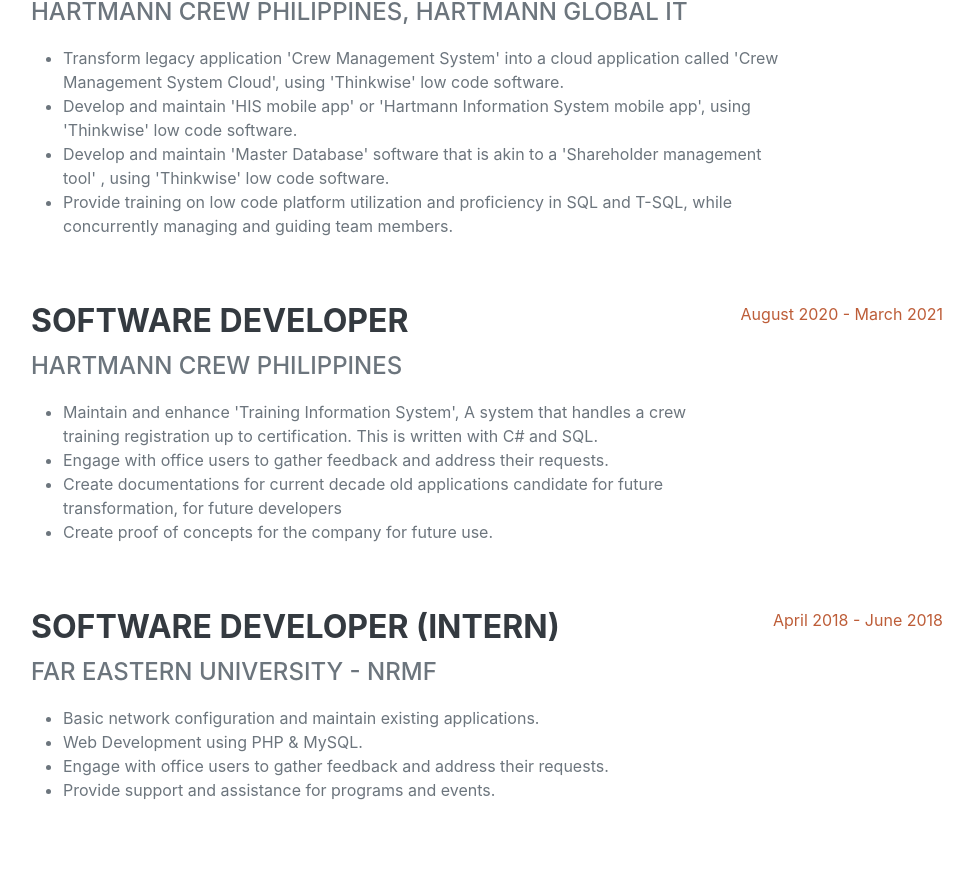
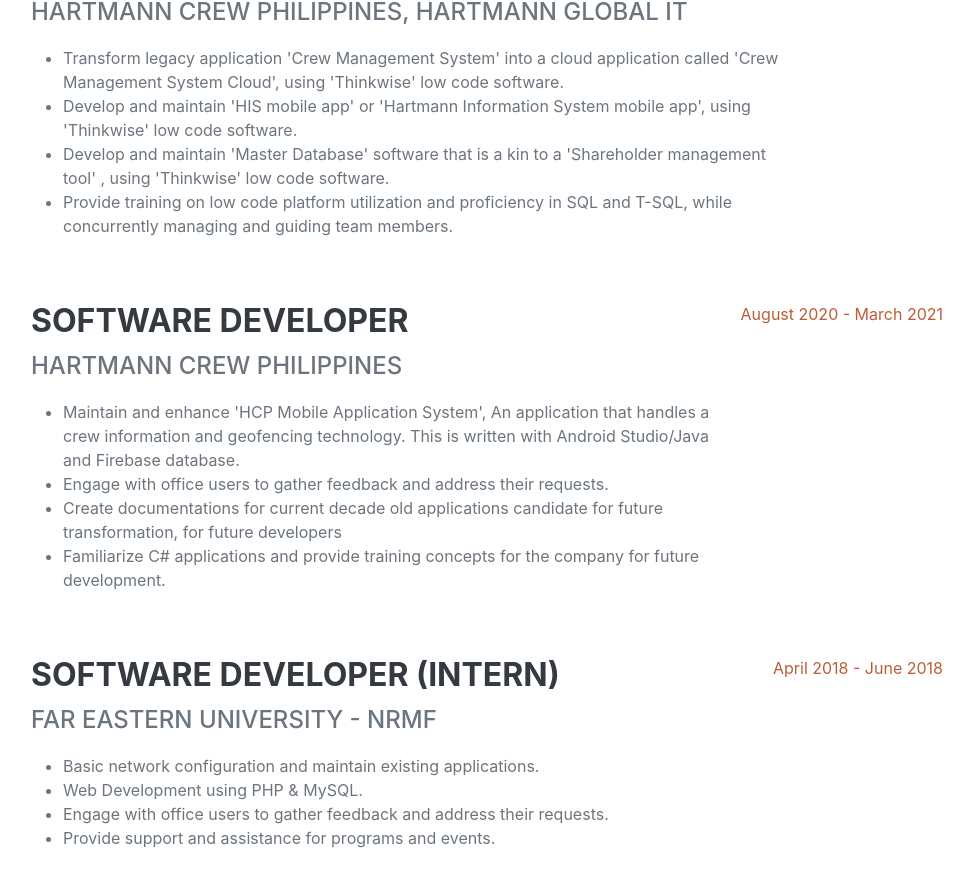
Before and after one commit to warrencodehub/reactpro, a React (Vite) app: page / in a window 1280 px wide. Shown: the part 1049-1935 px from the top of the page, without its empty margins (289-1262 px from the left). Built offline with nearby package versions, Linux system fonts and the light colour scheme; a web font is replaced by a local one.

Commit message:
initial updates

```diff
--- a/src/App.jsx
+++ b/src/App.jsx
@@ -31,7 +31,7 @@
     job_desc_2:
       "Develop and maintain 'HIS mobile app' or 'Hartmann Information System mobile app', using 'Thinkwise' low code software.",
     job_desc_3:
-      "Develop and maintain 'Master Database' software that is akin to a 'Shareholder management tool' , using 'Thinkwise' low code software.",
+      "Develop and maintain 'Master Database' software that is a kin to a 'Shareholder management tool' , using 'Thinkwise' low code software.",
     job_desc_4:
       "Provide training on low code platform utilization and proficiency in SQL and T-SQL, while concurrently managing and guiding team members.",
   },
@@ -40,12 +40,13 @@
     job_period: "August 2020 - March 2021",
     job_company: "Hartmann Crew Philippines",
     job_desc_1:
-      "Maintain and enhance 'Training Information System', A system that handles a crew training registration up to certification. This is written with C# and SQL.",
+      "Maintain and enhance 'HCP Mobile Application System', An application that handles a crew information and geofencing technology. This is written with Android Studio/Java and Firebase database.",
     job_desc_2:
       "Engage with office users to gather feedback and address their requests.",
     job_desc_3:
       "Create documentations for current decade old applications candidate for future transformation, for future developers",
-    job_desc_4: "Create proof of concepts for the company for future use.",
+    job_desc_4:
+      "Familiarize C# applications and provide training concepts for the company for future development.",
   },
   {
     job_position: "Software Developer (Intern)",
--- a/src/components/Profile.jsx
+++ b/src/components/Profile.jsx
@@ -38,10 +38,18 @@
       </div>
       <p class="lead mb-5">{description}</p>
       <div class="social-icons">
-        <a class="social-icon" href="#!">
+        <a
+          class="social-icon"
+          href="https://www.linkedin.com/in/warren-miraflor-6a3693288/"
+          target="_blank"
+        >
           <i class="fab fa-linkedin-in"></i>
         </a>
-        <a class="social-icon" href="#!">
+        <a
+          class="social-icon"
+          href="https://github.com/warrenmrflr"
+          target="_blank"
+        >
           <i class="fab fa-github"></i>
         </a>
         <a class="social-icon" href="#!">
```
